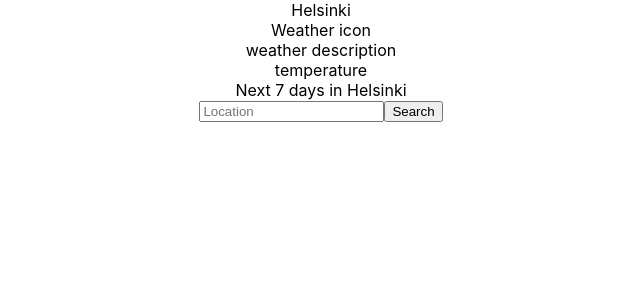
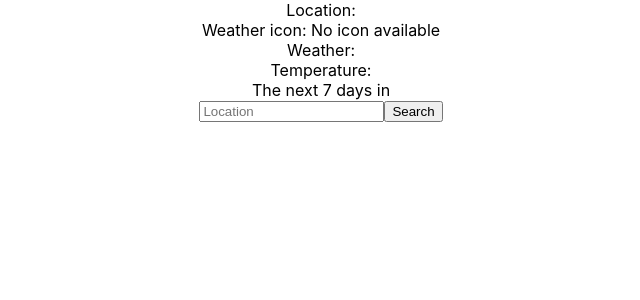
Before and after one commit to KrisHHFI/React-Weather-App, a React (Create React App) app: page / in a window 1280 px wide. Shown: the top 300 px of the page, without its empty margins (319-959 px from the left). Built offline with nearby package versions, Linux system fonts and the light colour scheme.

Commit message:
Rough API fetch

```diff
--- a/src/App.tsx
+++ b/src/App.tsx
@@ -5,19 +5,23 @@ import WeatherForecast from './Components/WeatherForecast';
 import LocationInput from './Components/LocationInput';
 
 function App() {
-  //const [location, setLocation] = useState(""); // State to hold the location
-  const [location, setLocation] = useState("Helsinki"); // Default location set to Helsinki
+  const [location, setLocation] = useState("Helsinki");
+  const [weatherData, setWeatherData] = useState(null); // State to hold weather data
 
   const handleLocationChange = (newLocation: string) => {
-    setLocation(newLocation); // Update the location state
-    console.log(`New location: "${newLocation}"`);
+    setLocation(newLocation);
+  };
+
+  const handleWeatherData = (data: any) => { // Specify the type as any for data
+    setWeatherData(data);
+    console.log('Weather Data:', data);
   };
 
   return (
     <div className="App">
-      <WeatherToday location={location} />
-      <WeatherForecast location={location}/>
-      <LocationInput onLocationChange={handleLocationChange} />
+      <WeatherToday location={location} weatherData={weatherData} /> {/* Pass weather data */}
+      <WeatherForecast location={location} weatherData={weatherData} /> {/* Pass weather data */}
+      <LocationInput onLocationChange={handleLocationChange} onWeatherData={handleWeatherData} />
     </div>
   );
 }
--- a/src/Components/LocationInput.tsx
+++ b/src/Components/LocationInput.tsx
@@ -1,12 +1,31 @@
 import React, { useRef } from 'react';
 
-export default function LocationInput({ onLocationChange }: { onLocationChange: (location: string) => void }) {
+interface LocationInputProps {
+    onLocationChange: (location: string) => void;
+    onWeatherData: (weatherData: any) => void; // Callback for passing weather data
+  }
+
+  export default function LocationInput({ onLocationChange, onWeatherData }: LocationInputProps) {
     const locationInput = useRef<HTMLInputElement>(null); // Hook introduced with a null value
 
     // Passes the current value of locationInput to onLocationChange, when the button is pressed
     const searchWeather = (e: React.MouseEvent<HTMLButtonElement, MouseEvent>) => {
         e.preventDefault(); // Prevents page refresh
-        onLocationChange(locationInput.current!.value);
+
+        // Fetches JSON from given URL
+        fetch('https://api.openweathermap.org/data/2.5/weather?q=' + locationInput.current!.value + '%20&APPID=d3b94e0efe686baf1916cbf041859138')
+            .then(response => response.json())
+            .then(responseData => {
+                console.log(responseData);
+                onLocationChange(locationInput.current!.value); // Change location
+                if (responseData.cod == "404") {
+                    return;
+                }
+                onWeatherData(responseData);
+            })
+            .catch(err => {// Something went wrong
+                console.log(err);
+            });
     };
 
     return (
--- a/src/Components/WeatherForecast.tsx
+++ b/src/Components/WeatherForecast.tsx
@@ -2,14 +2,15 @@ import React from 'react';
 
 interface WeatherForecastProps {
     location: string;
+    weatherData: any; // Weather data prop
 }
 
-export default function WeatherForecast({ location }: WeatherForecastProps) {
+export default function WeatherForecast({ location, weatherData }: WeatherForecastProps) {
 
     return (
         <>
             <div>
-                Next 7 days in  {location}
+                The next 7 days in {weatherData?.name}
             </div>
         </>
     );
--- a/src/Components/WeatherToday.tsx
+++ b/src/Components/WeatherToday.tsx
@@ -2,26 +2,24 @@ import React from 'react';
 
 interface WeatherTodayProps {
     location: string;
+    weatherData: any; // Weather data prop
 }
 
-export default function WeatherToday({ location }: WeatherTodayProps) {
-
+export default function WeatherToday({ location, weatherData }: WeatherTodayProps) {
     return (
-        <>
         <div>
             <div>
-                    {location}
+                Location: {weatherData?.name}
             </div>
             <div>
-                    Weather icon
+                Weather icon: {weatherData?.weather?.[0]?.icon ? `https://openweathermap.org/img/w/${weatherData.weather[0].icon}.png` : "No icon available"}
             </div>
             <div>
-                    weather description
+                Weather: {weatherData?.weather[0]?.main}
             </div>
             <div>
-                    temperature
+                Temperature: {weatherData?.main?.temp}
             </div>
         </div>
-        </>
     );
 }
```
Lines whose indentation alone changed are shown as unchanged.
